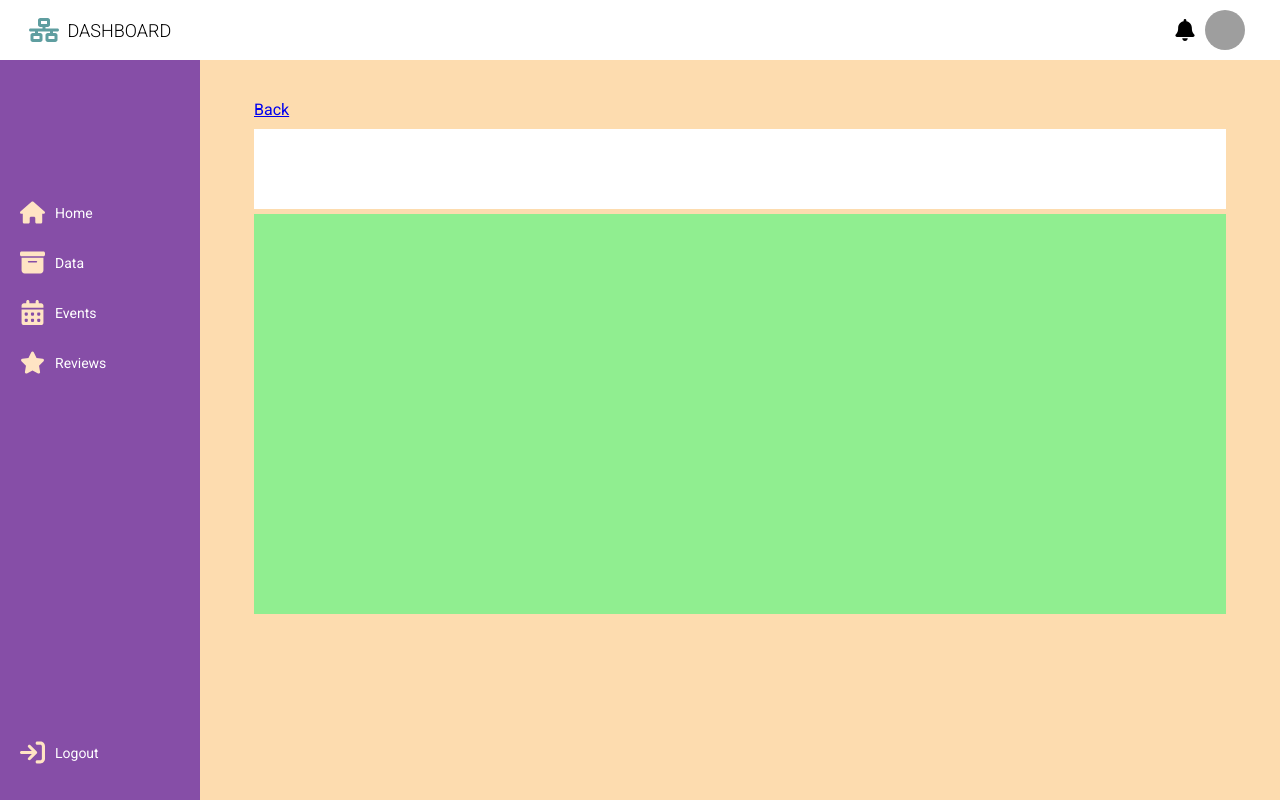
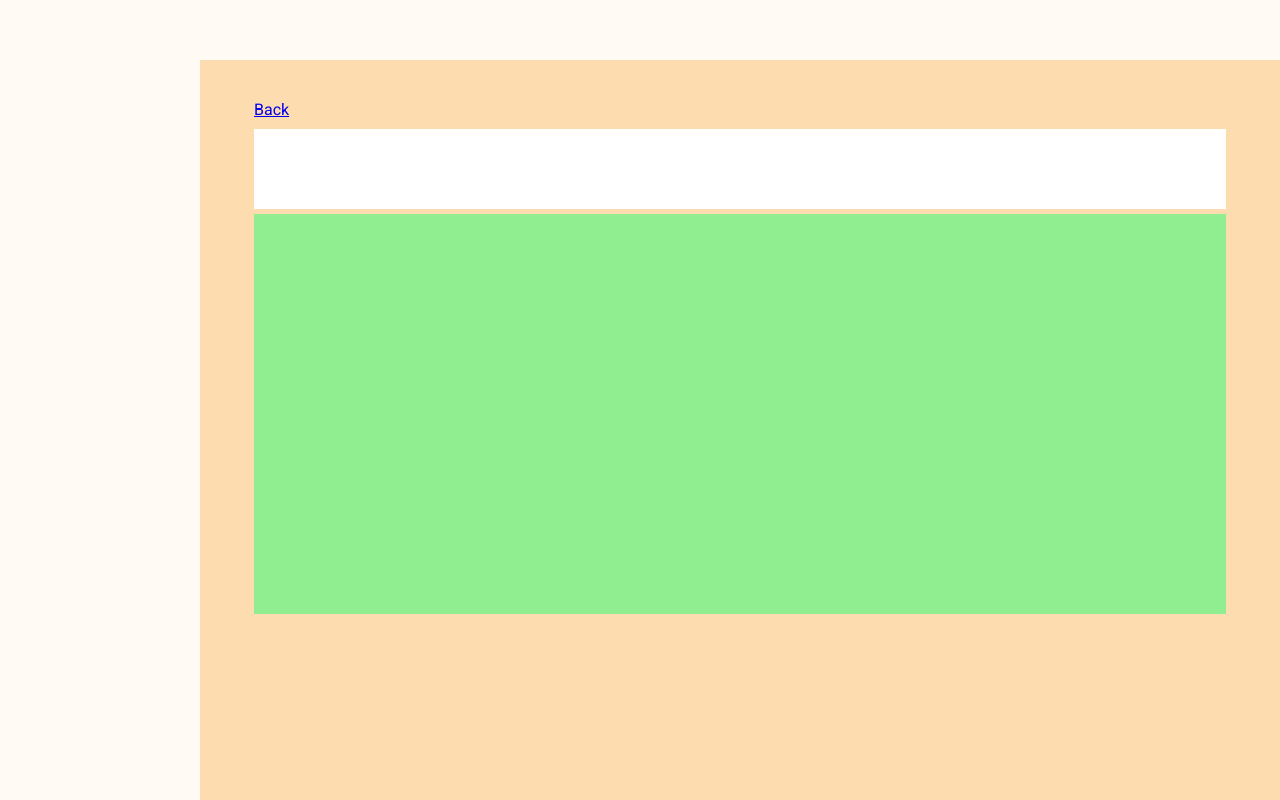
Before and after one commit to jasarevicedis/GoTravnik, an Angular app: page /data/food in a window 1280 px wide. Built offline with nearby package versions, Linux system fonts and the light colour scheme; grey boxes are pictures that could not be loaded.

Commit message:
ADMIN: hidden sidebar and header from login page

```diff
--- a/src/app/admin/admin.component.html
+++ b/src/app/admin/admin.component.html
@@ -1,5 +1,5 @@
-<app-admin-header></app-admin-header>
+<app-admin-header *ngIf="showHeader"></app-admin-header>
 <div class="main-window">
-    <app-admin-sidebar></app-admin-sidebar>
+    <app-admin-sidebar *ngIf="showSidebar"></app-admin-sidebar>
     <router-outlet></router-outlet>
 </div>
--- a/src/app/admin/admin.component.ts
+++ b/src/app/admin/admin.component.ts
@@ -1,4 +1,5 @@
 import { Component } from '@angular/core';
+import { NavigationStart, Router } from '@angular/router';
 
 @Component({
   selector: 'app-admin',
@@ -6,5 +7,25 @@ import { Component } from '@angular/core';
   styleUrls: ['./admin.component.scss']
 })
 export class AdminComponent {
+  showHeader: boolean = false;
+  showSidebar: boolean = false;
 
+  ngOnInit() {
+  }
+
+  constructor(private router: Router) {
+  // on route change to '/login', set the variable showHead to false
+    router.events.forEach((event) => {
+      if (event instanceof NavigationStart) {
+        if (event['url'] == '/login') {
+          this.showHeader = false;
+          this.showSidebar = false;
+        } else {
+          // console.log("NU")
+          this.showHeader = true;
+          this.showSidebar = true;
+        }
+      }
+    });
+  }
 }
```
